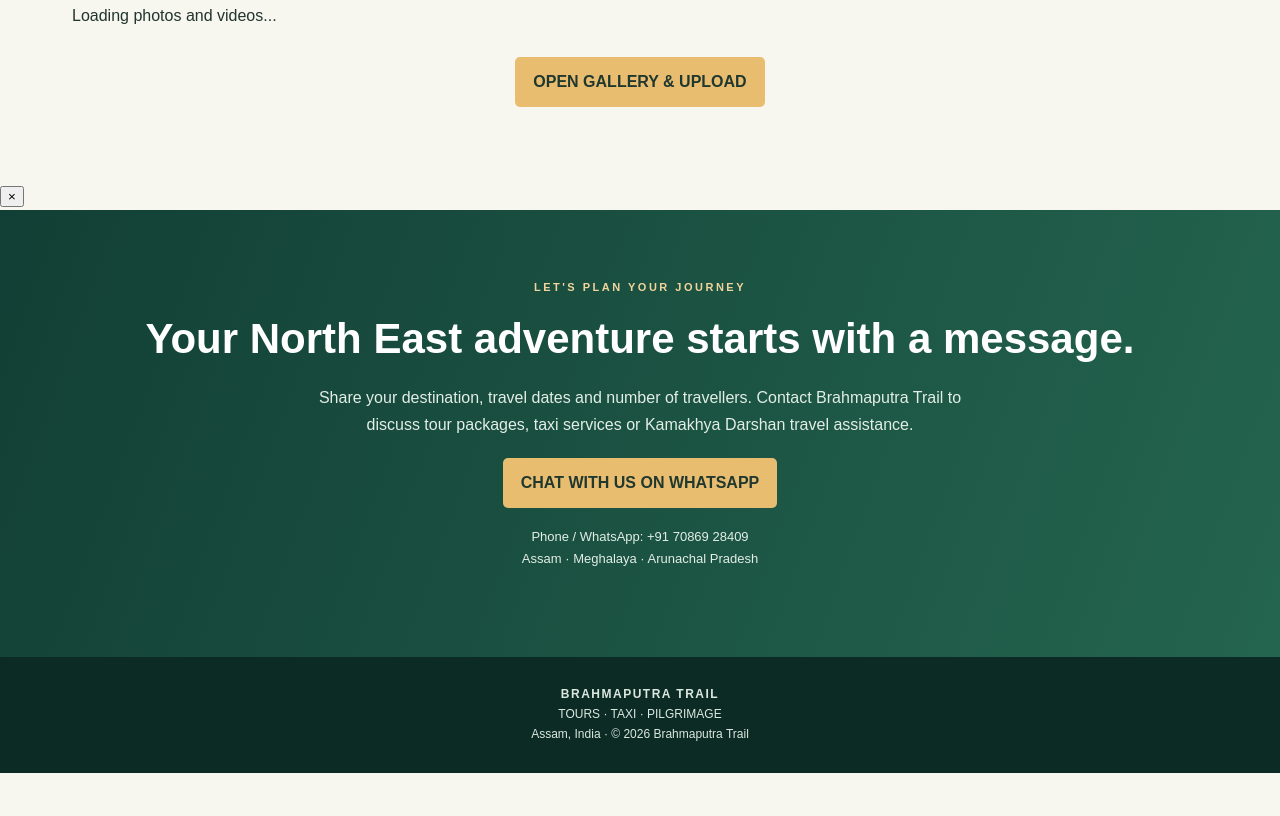
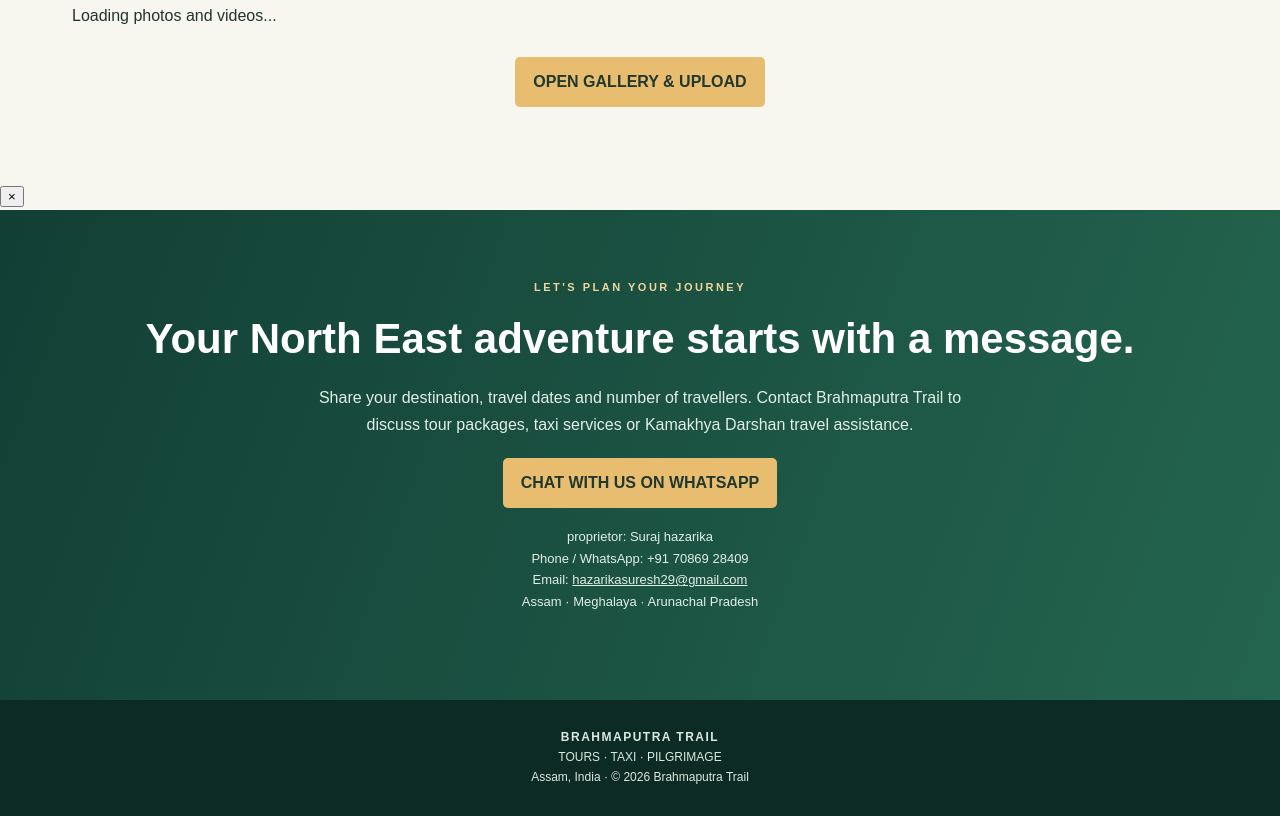
Before and after one commit to hazarikasuresh29-ctrl/Brahmaputra-Trail, a plain HTML site: page index.html in a window 1280 px wide. Shown: the part 4972-5788 px from the top of the page. Before the commit the page ends 5745 px from the top, so only its background shows below. Drawn offline with Linux system fonts and the light colour scheme.

Commit message:
Update index.html
update some feature

```diff
--- a/index.html
+++ b/index.html
@@ -181,8 +181,10 @@ footer{background:#0b2b24;color:#dce8df;padding:28px 22px;text-align:center;font
 <div class="eyebrow">LET'S PLAN YOUR JOURNEY</div><h2>Your North East adventure starts with a message.</h2>
 <p>Share your destination, travel dates and number of travellers. Contact Brahmaputra Trail to discuss tour packages, taxi services or Kamakhya Darshan travel assistance.</p>
 <a class="btn" href="https://wa.me/917086928409?text=Hello%20Brahmaputra%20Trail%2C%20I%20want%20to%20plan%20a%20trip.">CHAT WITH US ON WHATSAPP</a>
-<p style="margin-top:18px;font-size:13px">
-Phone / WhatsApp: +91 70869 28409<br>
+<p style="margin-top:18px;font-size:13px">proprietor: Suraj hazarika<br>
+Phone / WhatsApp: +91 70869 28409<br>Email:
+<a
+href="mailto:hazarikasuresh29@gmail.com">hazarikasuresh29@gmail.com</a><br>
 Assam · Meghalaya · Arunachal Pradesh
 </p>
 </section>
```
